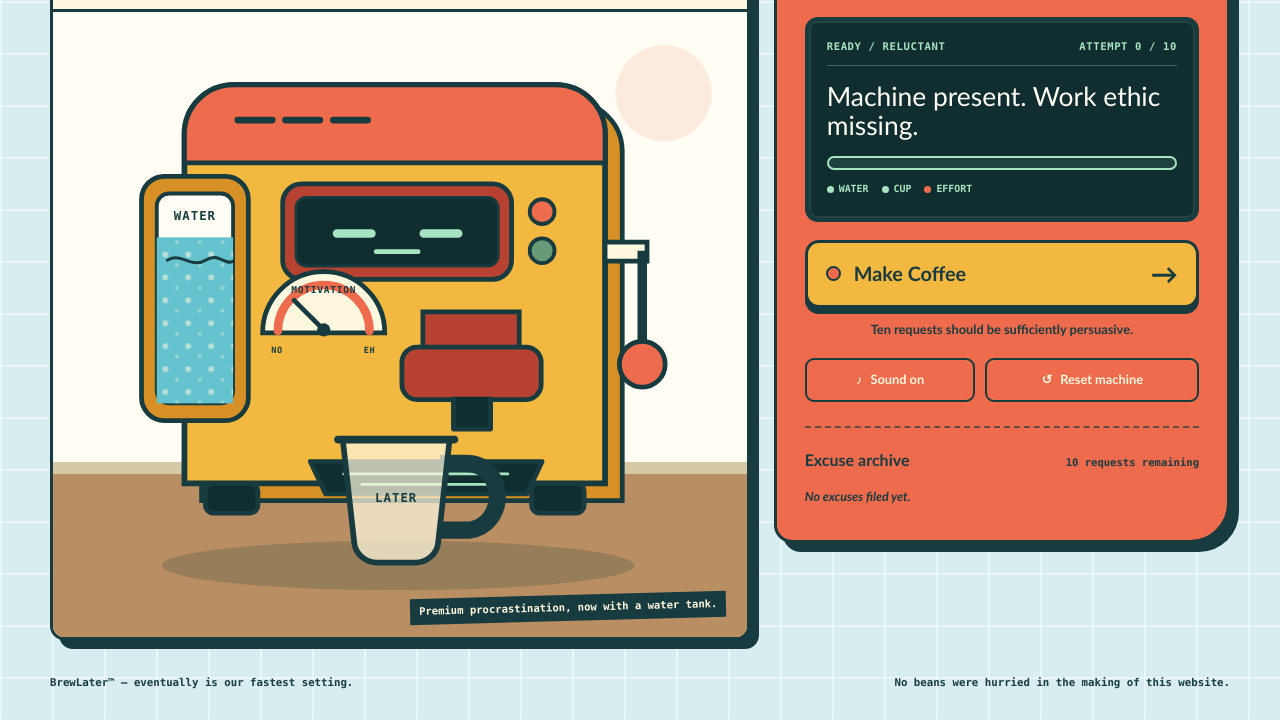
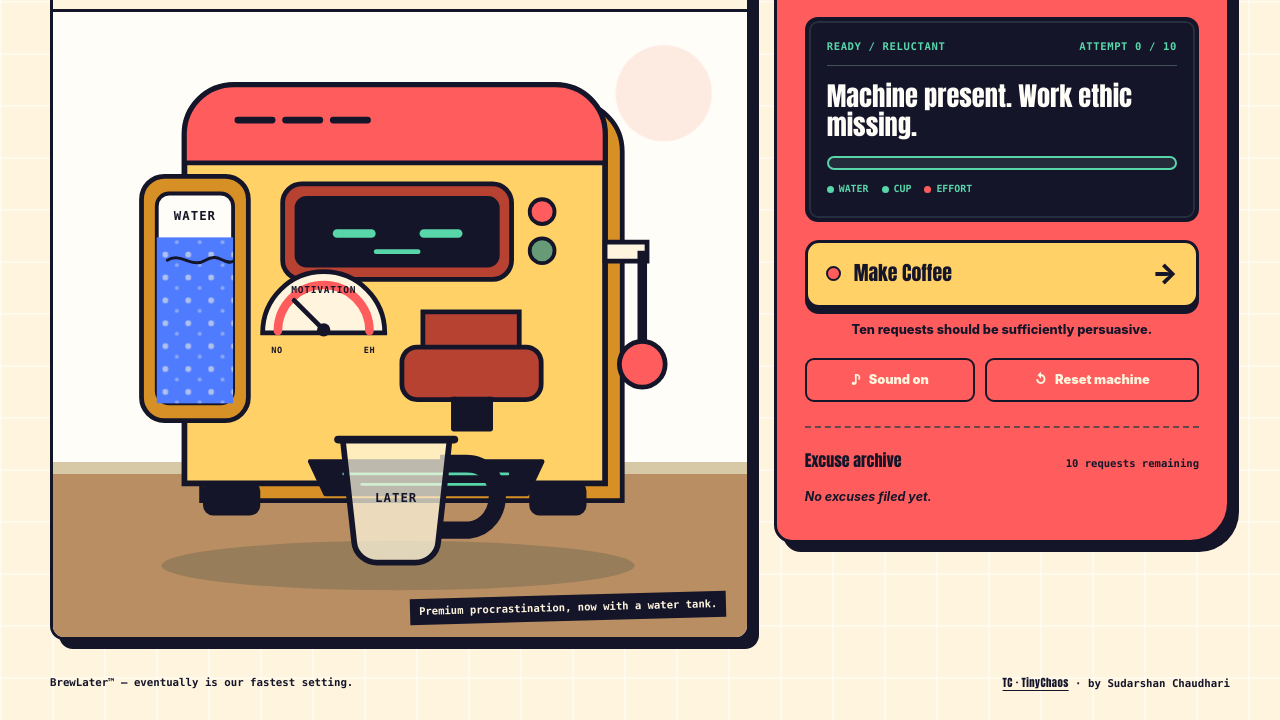
Before and after one commit to SUDARSHANCHAUDHARI/BrewLater, a website: page index.html in a window 1280 px wide. Shown: the part 259-979 px from the top of the page. Drawn offline with Linux system fonts and the light colour scheme.

Commit message:
fix: align shared TinyChaos UI

```diff
--- a/index.html
+++ b/index.html
@@ -12,7 +12,7 @@
       name="description"
       content="BrewLater is a stubborn virtual coffee machine that always has one more excuse."
     >
-    <meta name="theme-color" content="#d7edf0">
+    <meta name="theme-color" content="#15152a">
     <title>BrewLater — Coffee, eventually.</title>
     <link rel="stylesheet" href="style.css">
     <script src="script.js" defer></script>
@@ -246,7 +246,7 @@
 
     <footer>
       <p>BrewLater™ — eventually is our fastest setting.</p>
-      <p>No beans were hurried in the making of this website.</p>
+      <p><a class="collection-link" href="../TinyChaos/">TC · TinyChaos</a> · by Sudarshan Chaudhari</p>
     </footer>
   </body>
 </html>
--- a/style.css
+++ b/style.css
@@ -1,19 +1,22 @@
 :root {
-  --tile: #d7edf0;
-  --paper: #fff8df;
-  --mustard: #f3b83f;
+  --ink: #15152a;
+  --paper: #fff5df;
+  --coral: #ff5d5d;
+  --blue: #4f7cff;
+  --butter: #ffd166;
+  --mint: #58d6a9;
+  --lilac: #b695ff;
+  --tile: var(--paper);
+  --mustard: var(--butter);
   --mustard-dark: #d79025;
-  --coral: #ef6b4d;
   --coral-dark: #b84232;
-  --ink: #173b3f;
-  --screen: #102e30;
-  --mint: #a9e4c2;
-  --aqua: #64c3ce;
+  --screen: var(--ink);
+  --aqua: var(--blue);
   --coffee: #5a3024;
-  --white: #fffdf4;
-  --shadow: rgba(23, 59, 63, 0.18);
-  --display-font: "Arial Rounded MT Bold", "Trebuchet MS", sans-serif;
-  --body-font: "Trebuchet MS", "Avenir Next", sans-serif;
+  --white: #fffdf7;
+  --shadow: rgb(21 21 42 / 0.18);
+  --display-font: Impact, Haettenschweiler, "Arial Narrow Bold", "Franklin Gothic Condensed", sans-serif;
+  --body-font: Inter, ui-rounded, "SF Pro Rounded", "Segoe UI", sans-serif;
   --utility-font: "SFMono-Regular", Consolas, "Liberation Mono", monospace;
 }
 
@@ -29,10 +32,10 @@ html {
 }
 
 body {
-  min-width: 320px;
+  min-width: 0;
   min-height: 100vh;
   margin: 0;
-  overflow-x: hidden;
+  overflow-x: clip;
   color: var(--ink);
   background-color: var(--tile);
   background-image:
@@ -49,9 +52,8 @@ button {
 
 button:focus-visible,
 a:focus-visible {
-  outline: 4px solid var(--white);
+  outline: 4px solid var(--blue);
   outline-offset: 4px;
-  box-shadow: 0 0 0 7px var(--ink);
 }
 
 .skip-link {
@@ -888,6 +890,14 @@ footer p {
   margin: 0;
 }
 
+.collection-link {
+  color: var(--ink);
+  font-family: var(--display-font);
+  font-weight: 900;
+  letter-spacing: 0.04em;
+  text-underline-offset: 3px;
+}
+
 @media (max-width: 900px) {
   .coffee-lab {
     grid-template-columns: 1fr;
```
